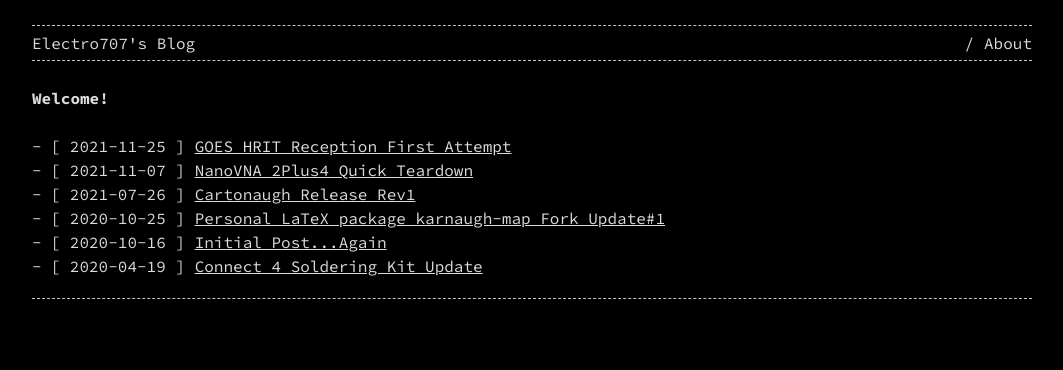
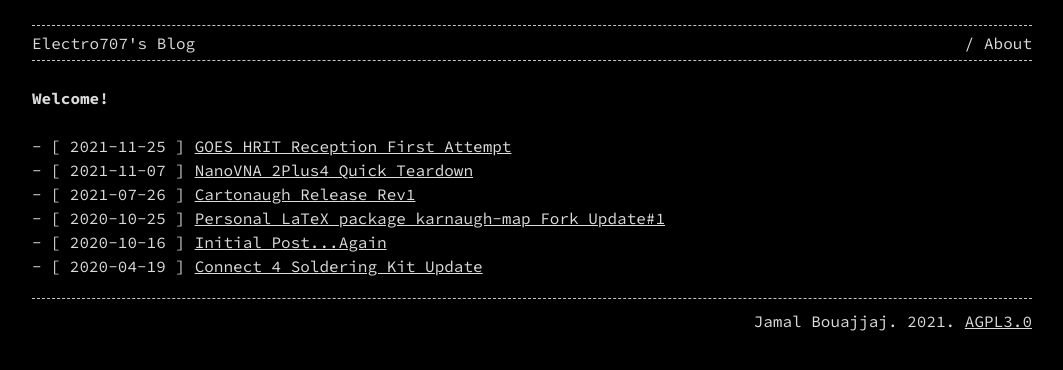
Before and after one commit to Electro707/e707_website_main, a Jekyll site: the page built from blog/index.md, in a window 1280 px wide. Shown: the top 370 px of the page, without its empty margins (108-1171 px from the left). Built offline with Jekyll 4.4.1, drawn with Linux system fonts in a browser that asks for light colours.

Commit message:
Added footer with license

```diff
--- a/blog/_config.yml
+++ b/blog/_config.yml
@@ -52,6 +52,8 @@ plugins:
 #   - vendor/gems/
 #   - vendor/ruby/
 
+footer: <p>Jamal Bouajjaj. 2021. <a href="https://github.com/Electro707/e707_website_main" alt="Website's source code">AGPL3.0</a></p>
+
 # Jekyll Console specific
 header_pages:
   - index.md
```
